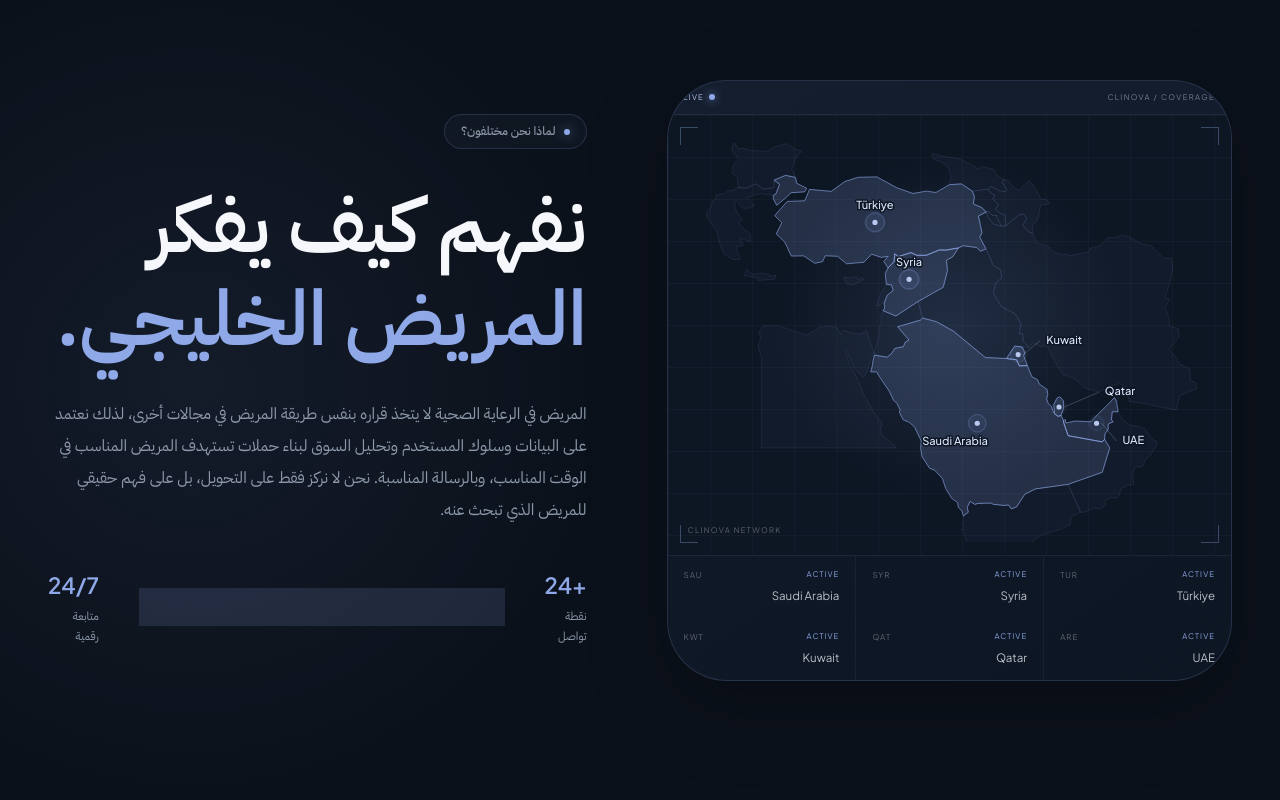
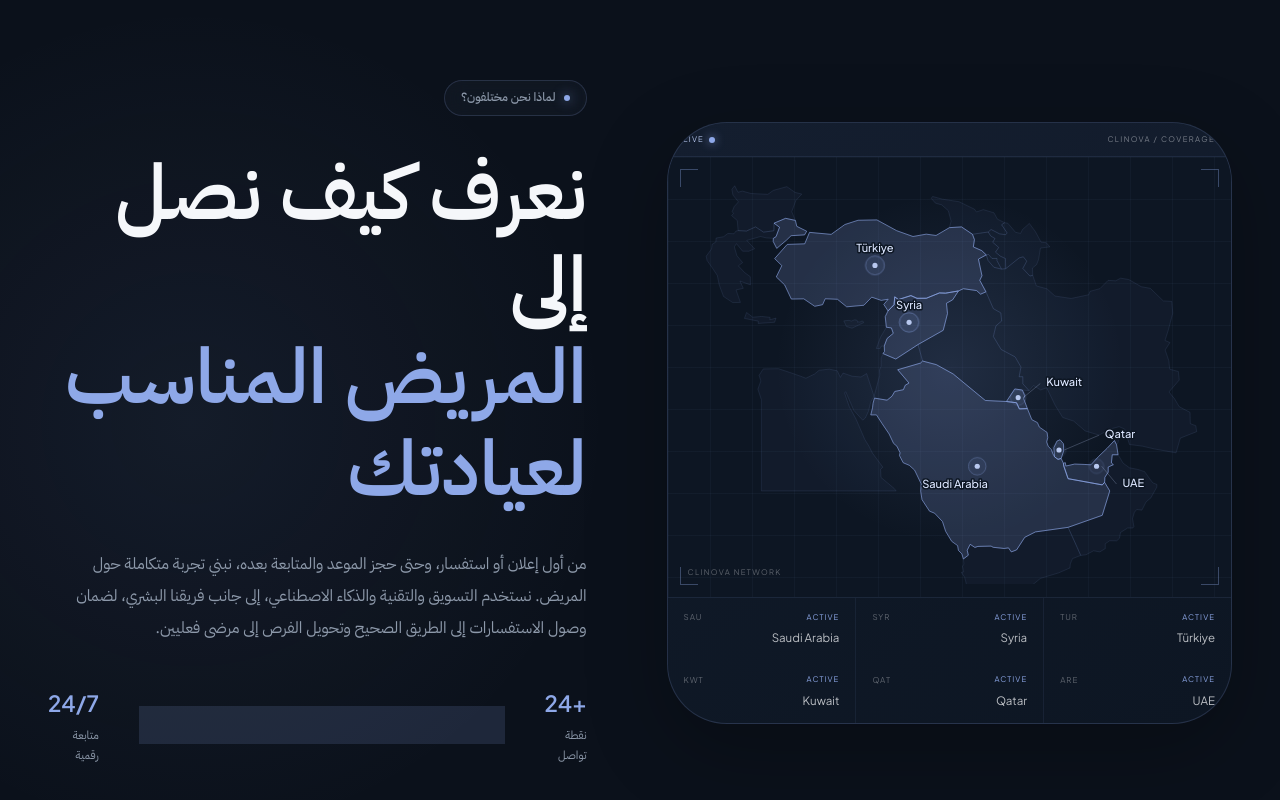
Before and after one commit to ibraham7/clinova, a React (Vite) app: page / in a window 1280 px wide. Shown: the part 2562-3362 px from the top of the page. Built offline with nearby package versions, Linux system fonts and the light colour scheme.

Commit message:
Update differentiation section headline and patient journey messaging

```diff
--- a/src/components/ReachSection/ReachSection.tsx
+++ b/src/components/ReachSection/ReachSection.tsx
@@ -475,7 +475,7 @@ function ReachSection() {
                                 color: "#F5F7FA",
                             }}
                         >
-                            نفهم كيف يفكر
+                            نعرف كيف نصل إلى
                             <Box
                                 component="span"
                                 sx={{
@@ -487,7 +487,7 @@ function ReachSection() {
                                     color: "primary.main",
                                 }}
                             >
-                                المريض الخليجي.
+                                المريض المناسب لعيادتك
                             </Box>
                         </Typography>
 
@@ -515,13 +515,11 @@ function ReachSection() {
                                 color: "text.secondary",
                             }}
                         >
-                            المريض في الرعاية الصحية لا يتخذ قراره بنفس
-                            طريقة المريض في مجالات أخرى، لذلك نعتمد على
-                            البيانات وسلوك المستخدم وتحليل السوق لبناء
-                            حملات تستهدف المريض المناسب في الوقت المناسب،
-                            وبالرسالة المناسبة. نحن لا نركز فقط على
-                            التحويل، بل على فهم حقيقي للمريض الذي تبحث
-                            عنه.
+                            من أول إعلان أو استفسار، وحتى حجز الموعد والمتابعة بعده،
+                            نبني تجربة متكاملة حول المريض.
+                            نستخدم التسويق والتقنية والذكاء الاصطناعي، إلى جانب فريقنا
+                            البشري، لضمان وصول الاستفسارات إلى الطريق الصحيح وتحويل
+                            الفرص إلى مرضى فعليين.
                         </Typography>
 
                         {/* Small stats */}
```
